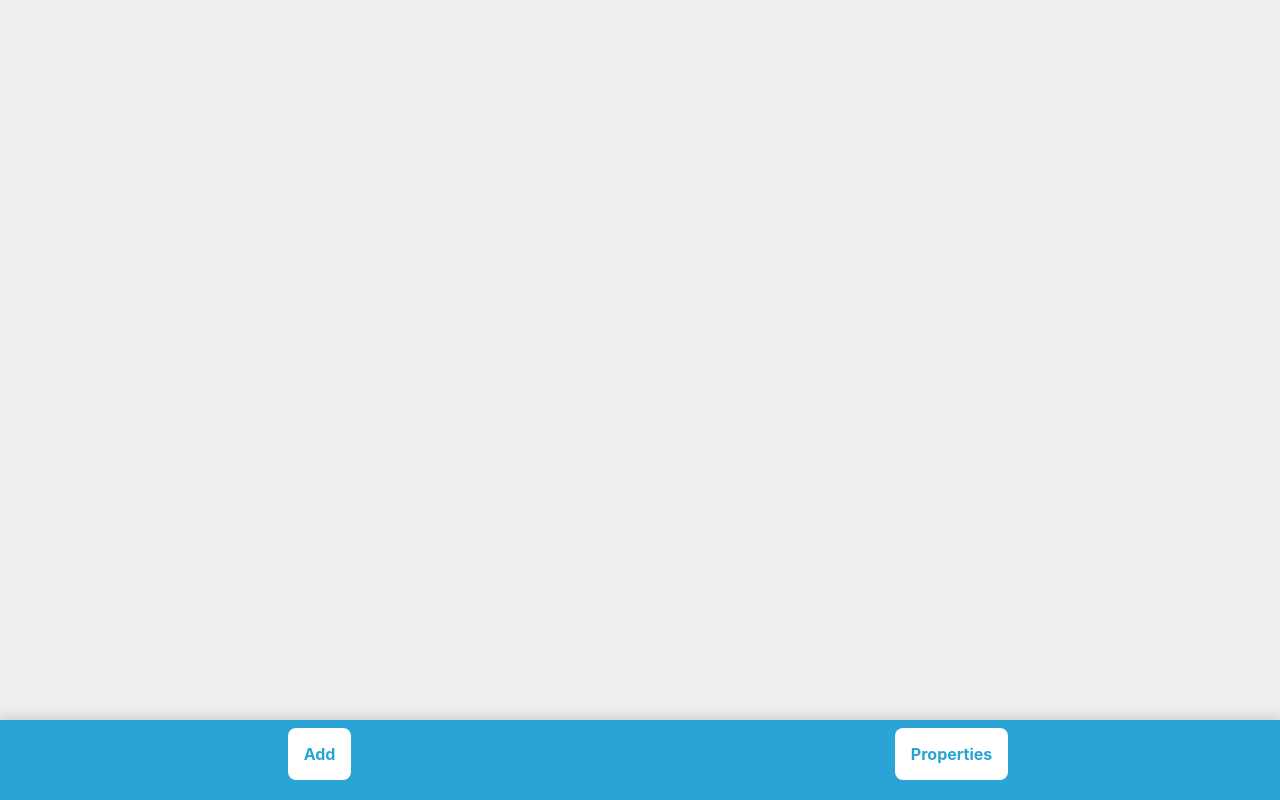
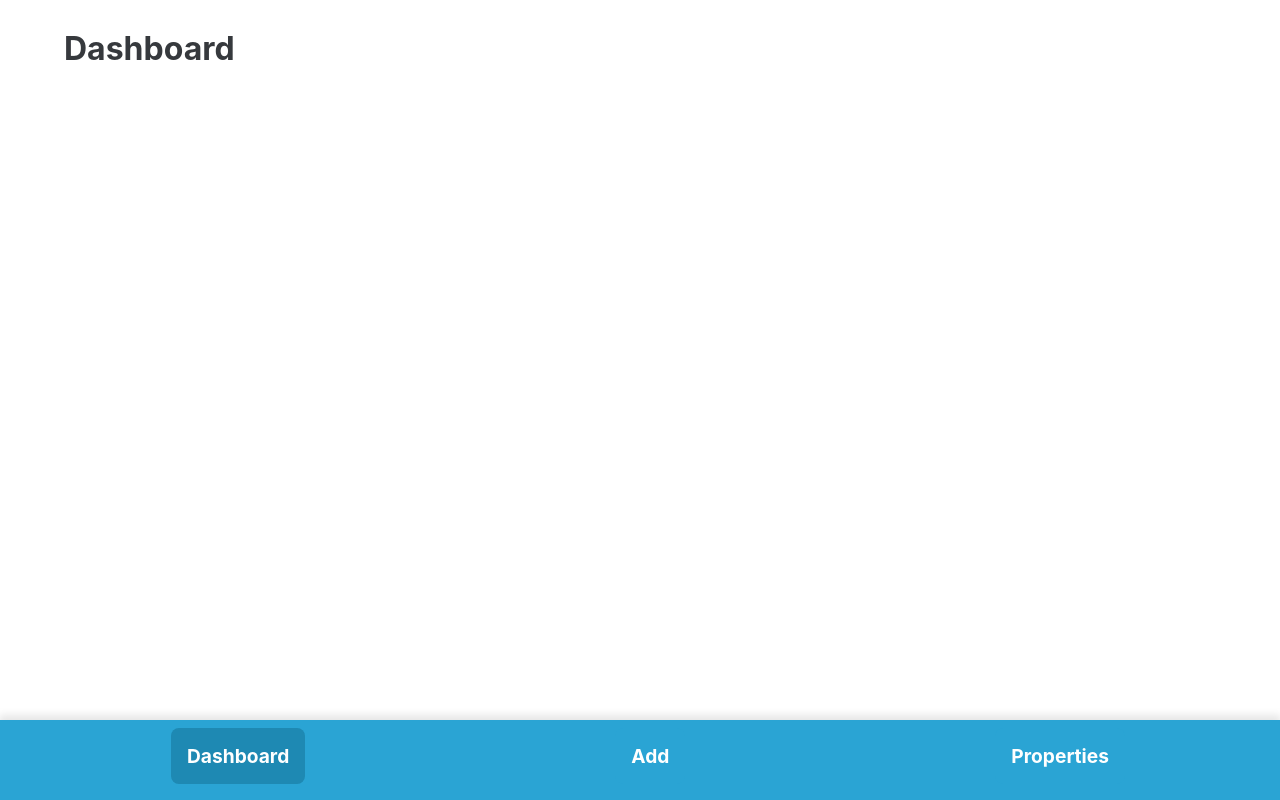
Before and after one commit to denkiapple/PropertyCreator, a React (Create React App) app: page /dashboard in a window 1280 px wide. Built offline with nearby package versions, Linux system fonts and the light colour scheme.

Commit message:
Update: Dashboard: created container

```diff
--- a/src/App.css
+++ b/src/App.css
@@ -10,6 +10,8 @@
   --color-grey: #333;
   --color-grey-light: #666;
 
+  --color-grey-blue: #36393d;
+
   --color-transparent: rgba(0, 0, 0, 0.3);
   --color-transparent-light: rgba(0, 0, 0, 0.1);
   --color-transparent-dark: rgba(104, 89, 89, 0.5);
@@ -21,18 +23,18 @@
 
 .App {
   text-align: center;
-  background-color: var(--color-white-very-dark);
-  color: #282c34;
+  background-color: var(--color-white);
+  color: var(--color-grey-blue);
   min-height: 100vh;
 }
 
-.App-header {
-  display: flex;
-  flex-direction: column;
-  align-items: center;
-  justify-content: center;
+main {
+  margin: 0;
+  padding: 0 1rem;
 }
 
-.App-link {
-  color: #61dafb;
+@media only screen and (min-width: 600px) {
+  main {
+    padding: 0 3rem;
+  }
 }
--- a/src/App.js
+++ b/src/App.js
@@ -2,7 +2,8 @@ import { Navigation } from "./Components";
 
 import {
   AddProperty,
-  PropertiesContainer
+  Dashboard,
+  PropertiesContainer,
 } from "./Containers";
 
 import {
@@ -18,6 +19,9 @@ function App() {
     <div className="App">
       <Router>
         <Switch>
+          <Route path="/dashboard" render={() => (
+            <Dashboard />
+          )} />
           <Route path="/addproperty" render={() => (
             <AddProperty />
           )} />
--- a/src/Components/Navigation/Navigation.jsx
+++ b/src/Components/Navigation/Navigation.jsx
@@ -7,6 +7,14 @@ import styles from "./Navigation.module.css";
 const Navigation = ({ props }) => {
   return (
     <div className={styles.layout}>
+      <NavLink
+        to="/dashboard"
+        className={styles.navLink}
+        activeClassName={styles.navActive}
+      >
+        Dashboard
+      </NavLink>
+
       <NavLink
         to="/addproperty"
         className={styles.navLink}
--- a/src/Components/Navigation/Navigation.module.css
+++ b/src/Components/Navigation/Navigation.module.css
@@ -24,9 +24,10 @@
   margin-left: 1rem;
   padding: 1rem;
 
-  color: var(--color-brand);
-  background-color: var(--color-white);
+  color: var(--color-white);
+  background-color: var(--color-brand);
   border: none;
+  font-size: 1.2rem;
   text-decoration: none;
   border-radius: 0.5rem;
   font-weight: bold;
@@ -36,6 +37,10 @@
 }
 
 .navLink:hover {
-  color: var(--color-brand-dark);
-  background-color: var(--color-white-dark);
+  color: var(--color-white-dark);
+  background-color: var(--color-brand-dark);
 }
+
+.navActive {
+  background-color: var(--color-brand-dark);
+}
--- /dev/null
+++ b/src/Containers/Dashboard.jsx
@@ -0,0 +1,19 @@
+import React from "react";
+import { arrayOf, shape } from "prop-types";
+import { Header } from "../Components";
+
+const Dashboard = () => {
+  return (
+    <main>
+      <Header title="Dashboard" />
+    </main>
+  );
+};
+
+Dashboard.propTypes = {
+};
+
+Dashboard.defaultProps = {
+};
+
+export default Dashboard;
--- a/src/Containers/index.js
+++ b/src/Containers/index.js
@@ -1,2 +1,5 @@
 export { default as AddProperty } from "./AddProperty";
+export { default as Dashboard } from "./Dashboard";
 export { default as PropertiesContainer } from "./PropertiesContainer";
+export { default as PropertyForm } from "../Containers/PropertyForm";
+export { default as PropertyList } from "./PropertyList";
```
